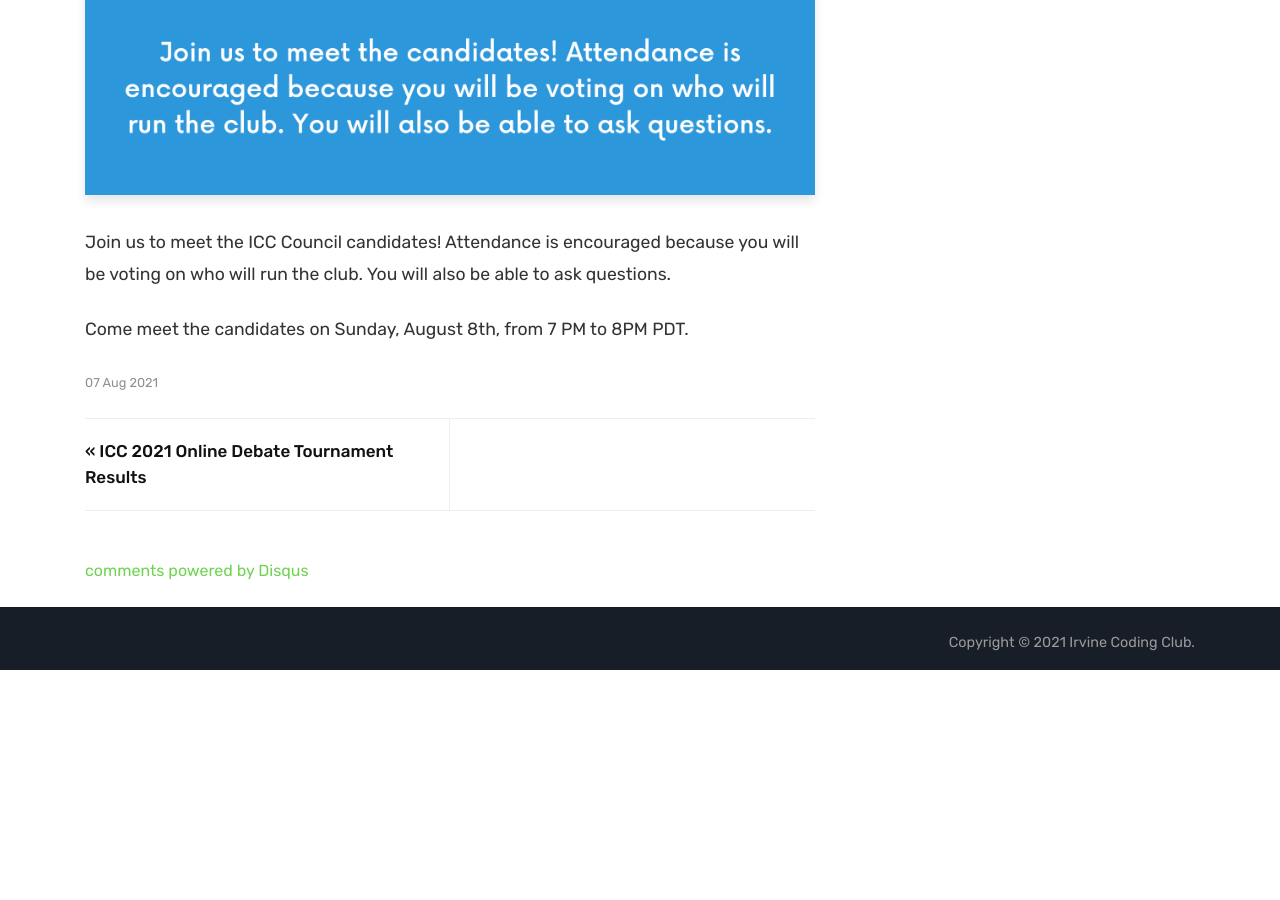
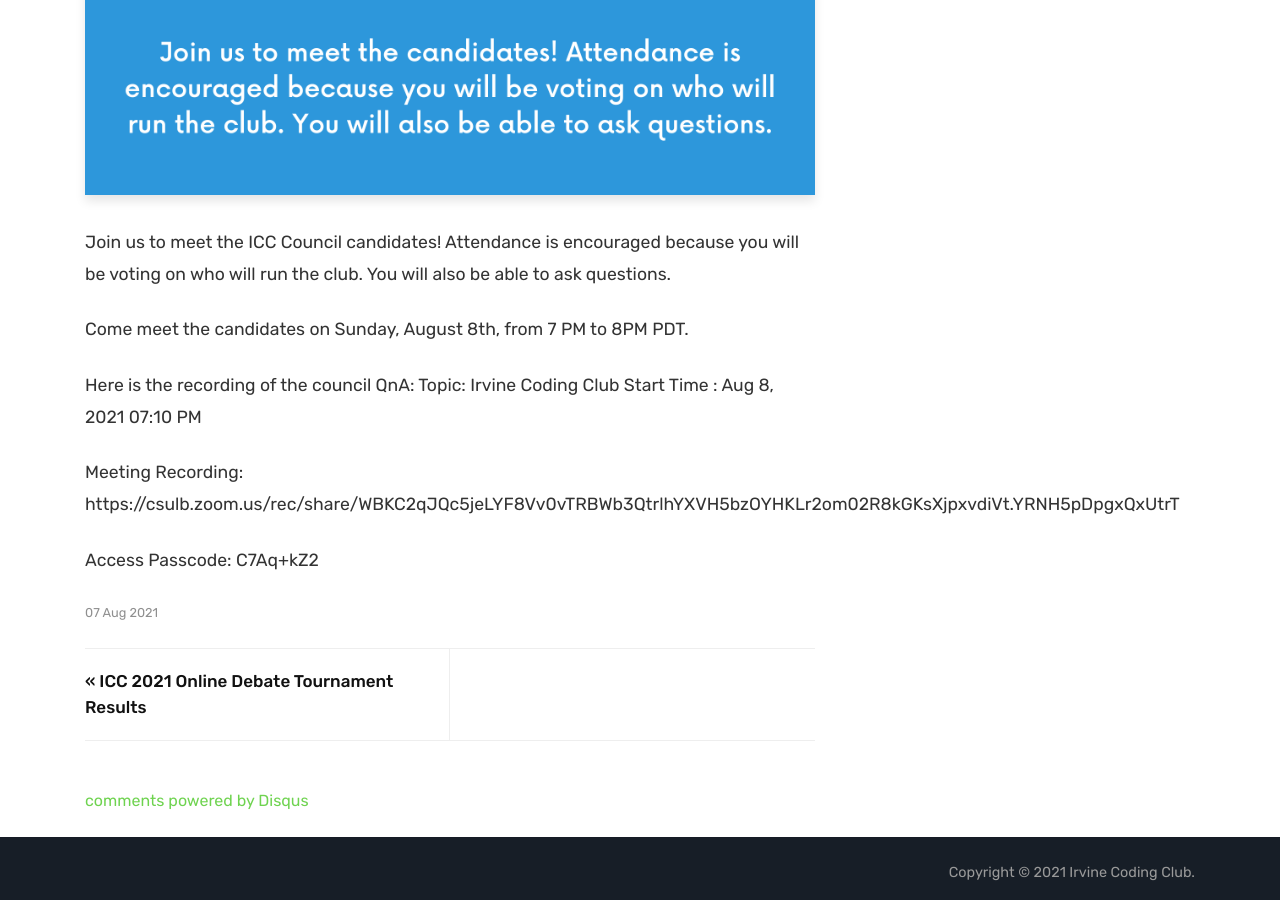
Before and after one commit to irvinecodingclub/irvinecodingclub.github.io, a Jekyll site: the page built from _posts/2021-08-07-council-q-and-a.md, in a window 1280 px wide and 900 px high, scrolled down 960 px. Built offline with Jekyll 4.4.1, drawn with Linux system fonts in a browser that asks for light colours; comment, search, counter and statistics services are not loaded; before the commit the page ends 1630 px from its top, so only the background shows below that.

Commit message:
update council q and a
add recording link and passcode if people want to view

```diff
--- a/_posts/2021-08-07-council-q-and-a.md
+++ b/_posts/2021-08-07-council-q-and-a.md
@@ -12,3 +12,12 @@
 Join us to meet the ICC Council candidates! Attendance is encouraged because you will be voting on who will run the club. You will also be able to ask questions.
 
 Come meet the candidates on Sunday, August 8th, from 7 PM to 8PM PDT.
+
+Here is the recording of the council QnA:
+Topic: Irvine Coding Club
+Start Time : Aug 8, 2021 07:10 PM
+
+Meeting Recording:
+https://csulb.zoom.us/rec/share/WBKC2qJQc5jeLYF8Vv0vTRBWb3QtrlhYXVH5bzOYHKLr2om02R8kGKsXjpxvdiVt.YRNH5pDpgxQxUtrT
+
+Access Passcode: C7Aq+kZ2
```
